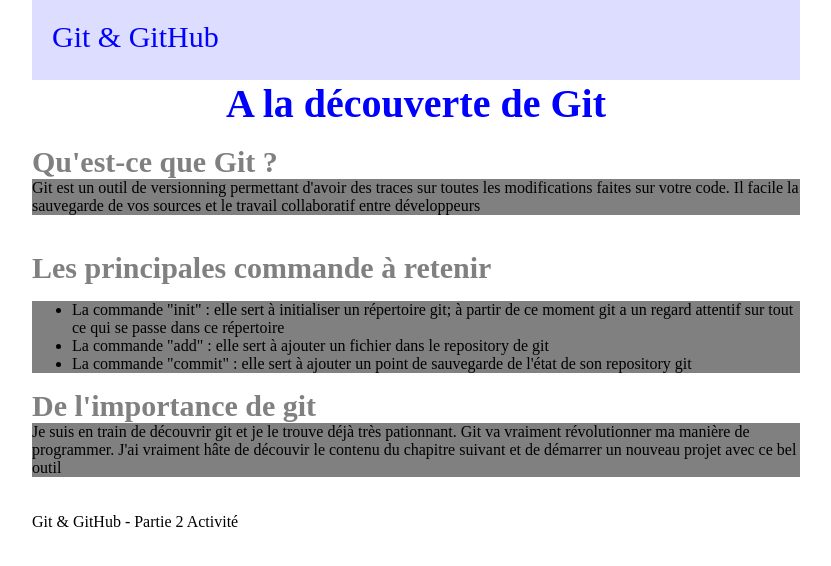
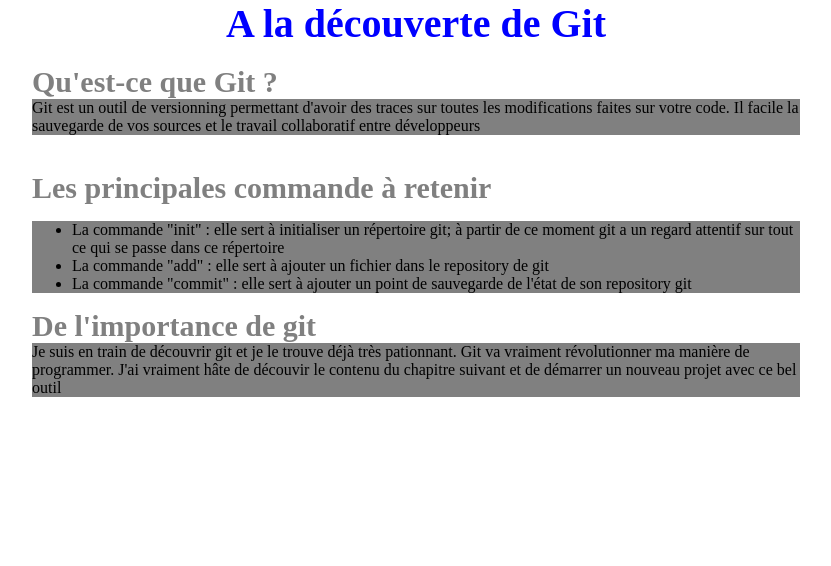
Before and after one commit to polinevol/git_activite_partie2, a plain HTML site: page index.html in a window 1280 px wide. Shown: the whole page, without its empty margins (224-1055 px from the left). Drawn offline with Linux system fonts and the light colour scheme.

```diff
--- a/index.html
+++ b/index.html
@@ -7,7 +7,7 @@
 </head>
 
 <body>
-<div id="entete">Git & GitHub</div>
+
 <div class= 'titre1'>A la découverte de Git</div> <br />
 <div class= 'titre2'>Qu'est-ce que Git ?</div>
 <div class= 'corps'> Git est un outil de versionning permettant d'avoir des traces sur toutes les modifications faites sur votre code. Il facile la sauvegarde de vos sources et le travail collaboratif entre développeurs</div><br /><br />
@@ -27,7 +27,7 @@
 </div>
 <div class= 'titre2'>De l'importance de git</div>
 <div class= 'corps'>Je suis en train de découvrir git et je le trouve déjà très pationnant. Git va vraiment révolutionner ma manière de programmer. J'ai vraiment hâte de découvir le contenu du chapitre suivant et de démarrer un nouveau projet avec ce bel outil</div><br /><br />
-<div id="pied">Git & GitHub - Partie 2 Activité</div>
+
 </body>
 </body>
 </html>
```
